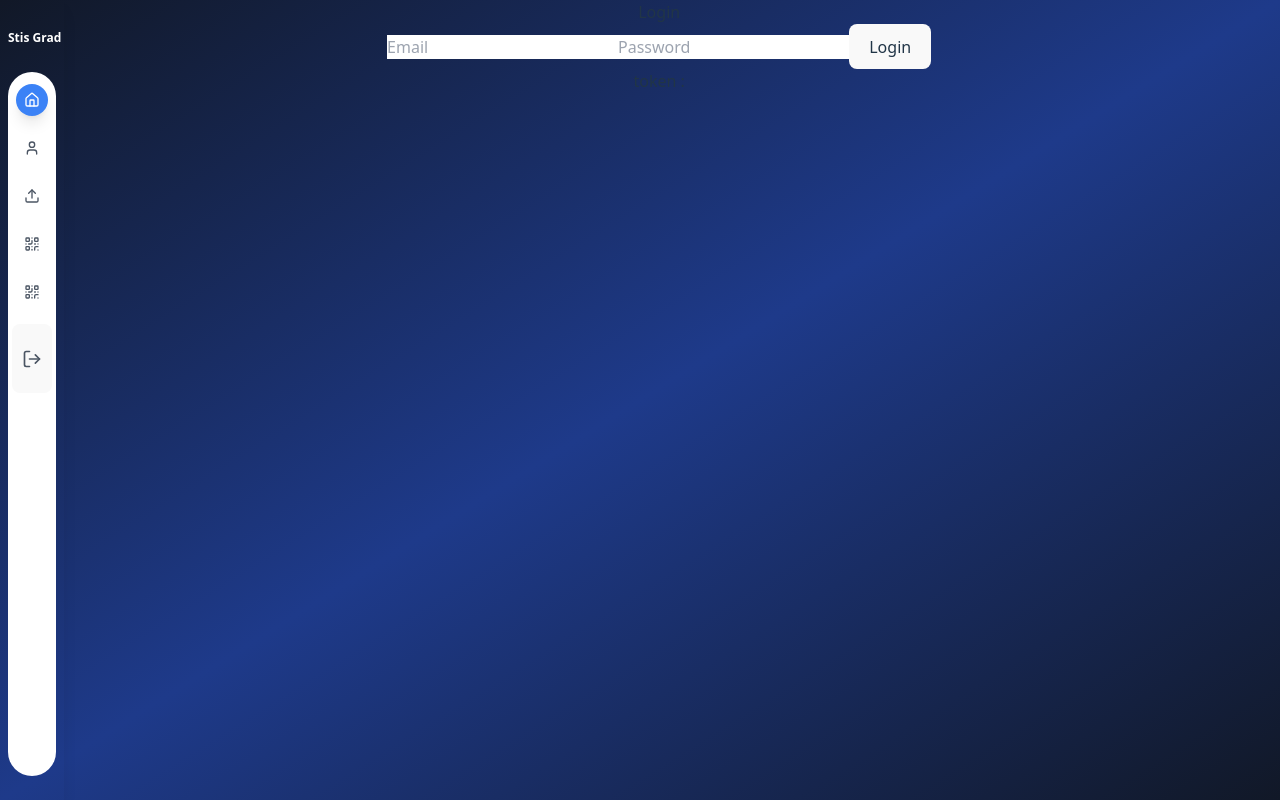
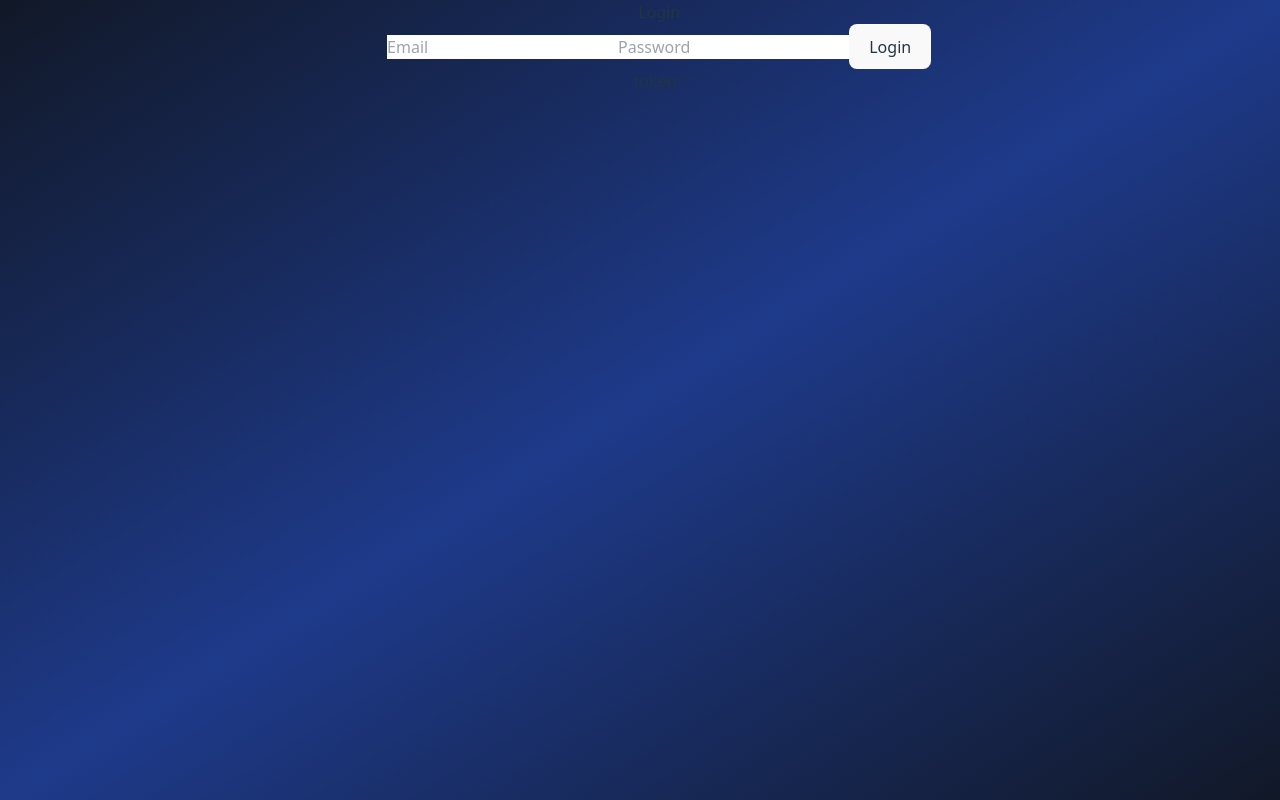
Before and after one commit to Aris33340/hostingrpl, a Vue app in the folder FRONTEND/: page / in a window 1280 px wide. Built offline with nearby package versions, Linux system fonts and the light colour scheme.

Commit message:
Show/hide navbar by meta

```diff
--- a/FRONTEND/src/components/Navbar.vue
+++ b/FRONTEND/src/components/Navbar.vue
@@ -1,5 +1,5 @@
 <template>
-  <aside
+  <aside v-if="isNavbarVisible"
     class="fixed left-0 top-0 h-full shadow-lg flex flex-col items-center py-6 w-16 z-50 transition-all duration-300"
   >
     <div class="w-full mb-6 text-center px-2">
@@ -35,11 +35,15 @@
 
 <script setup>
 import { computed } from "vue";
-import { useRouter } from "vue-router";
+import { useRoute, useRouter } from "vue-router";
 import { LogOut } from "lucide-vue-next";
 import SidebarLink from "../components/Button.vue";
 
 const router = useRouter();
+const route = useRoute();
+
+const isNavbarVisible = computed(() => route.meta.showNavbar !== false);
+console.log(isNavbarVisible.value)
 
 const menuRoutes = computed(() =>
   router.getRoutes().filter((r) => r.meta.showInNavbar)
--- a/FRONTEND/src/router/index.ts
+++ b/FRONTEND/src/router/index.ts
@@ -5,21 +5,21 @@ import QrGenerator from "../components/QrGenerator.vue";
 import FileManager from "../views/FileManager.vue";
 import PetugasDashboard from "../views/PetugasDashboard.vue";
 
-// 🧩 Impor ikon (bisa SVG component, lucide-react, Heroicons, dll)
-import { HomeIcon, UserIcon, FileTextIcon, QrCodeIcon, UploadIcon } from "lucide-vue-next";
+import { HomeIcon, UserIcon, QrCodeIcon, UploadIcon } from "lucide-vue-next";
+import Test from "../views/Test.vue";
 
 const routes = [
   {
     path: "/",
     name: "Login",
     component: Login,
-    meta: { title: "Login", icon: HomeIcon, showInNavbar: true  },
+    meta: { title: "Login", icon: HomeIcon, showInNavbar: true, showNavbar:false },
   },
   {
     path: "/manajemen-mahasiswa",
     name: "ManajemenMahasiswa",
     component: ManajemenMahasiswa,
-    meta: { title: "Manajemen Mahasiswa", icon: UserIcon, showInNavbar: true },
+    meta: { title: "Manajemen Mahasiswa", icon: UserIcon, showInNavbar: true},
   },
   {
     path: "/input-file",
@@ -39,6 +39,12 @@ const routes = [
     component: PetugasDashboard,
     meta: { title: "Dashboard Petugas Scanner", icon: QrCodeIcon, showInNavbar: true },
   },
+  {
+    path: "/test",
+    name: "testing",
+    component: Test,
+    meta: { title: "Dashboard Petugas Scanner", icon: QrCodeIcon, showInNavbar: true },
+  },
 ];
 
 const router = createRouter({
```
